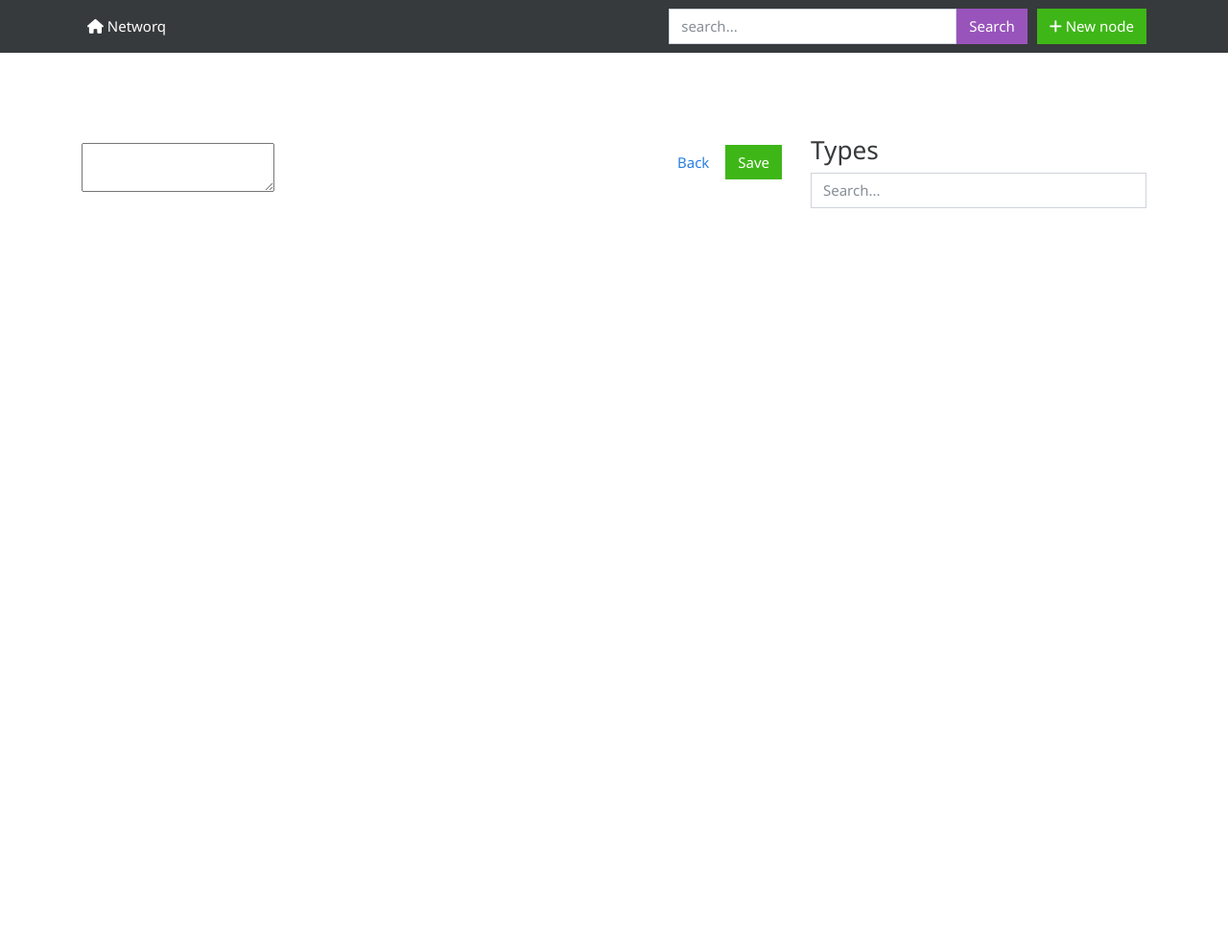
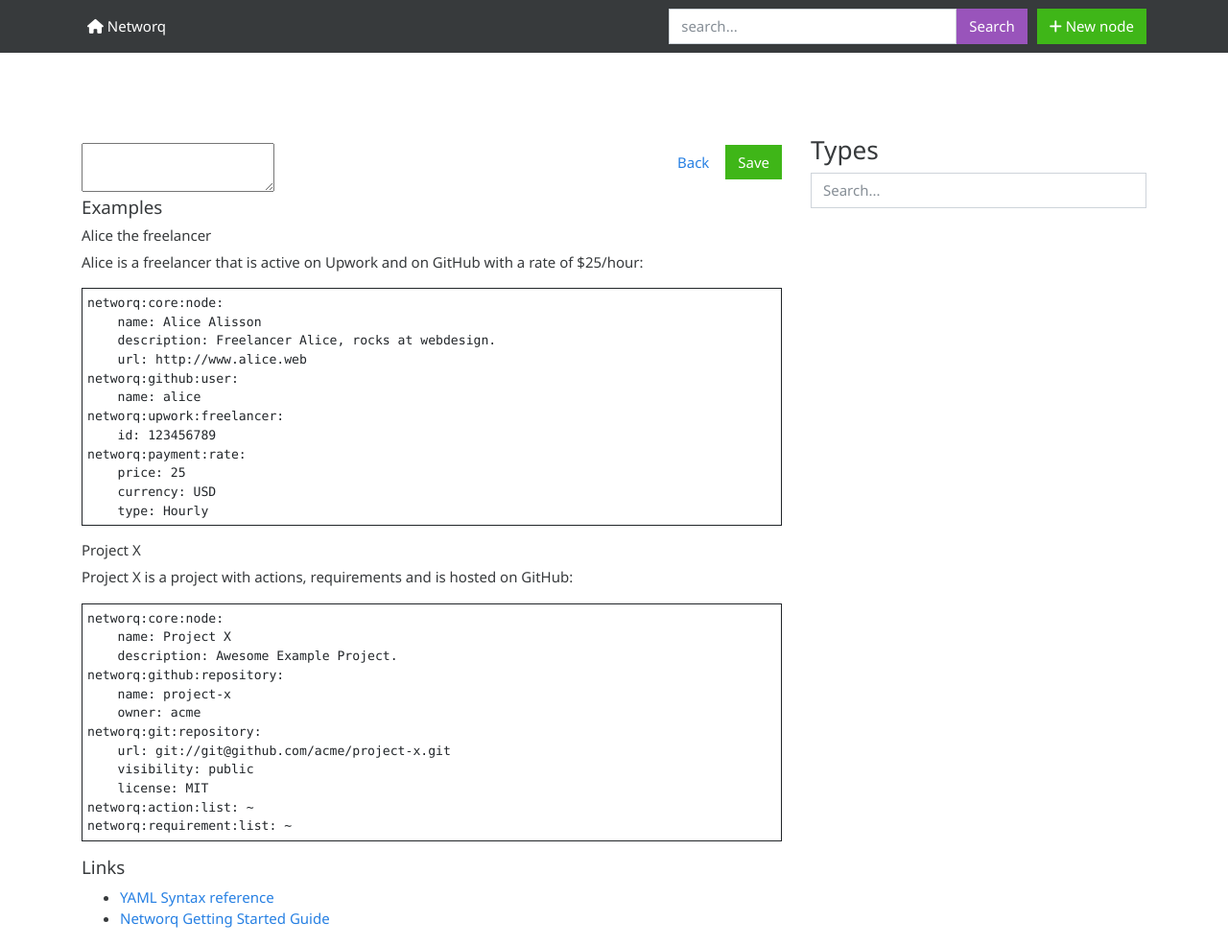
Before and after one commit to networq/networq-web, a Symfony app: template templates/node_yaml.html.twig in a window 1280 px wide. Shown: the whole page at 96% size. Before the commit the page ends 217 px from the top, so only its background shows below. Run offline with Twig, Linux system fonts and the light colour scheme; the template is opened without the code that fills it, so the values that code supplies are empty; some libraries are stand-ins or nearby versions.

Commit message:
Add examples during YAML editing

```diff
--- a/templates/node_yaml.html.twig
+++ b/templates/node_yaml.html.twig
@@ -11,6 +11,46 @@
           </div>
           <h1>{{ fqnn }}</h1>
           <textarea name="yaml" class="ace-editor" data-mode="yaml" data-lines="30">{{yaml}}</textarea>
+
+          <br />
+          <h5>Examples</h5>
+          <h6>Alice the freelancer</h6>
+          <p>Alice is a freelancer that is active on Upwork and on GitHub with a rate of $25/hour:</p>
+<pre style="border: 1px solid; padding: 5px;"><code>networq:core:node:
+    name: Alice Alisson
+    description: Freelancer Alice, rocks at webdesign.
+    url: http://www.alice.web
+networq:github:user:
+    name: alice
+networq:upwork:freelancer:
+    id: 123456789
+networq:payment:rate:
+    price: 25
+    currency: USD
+    type: Hourly
+</code></pre>
+
+          <h6>Project X</h6>
+          <p>Project X is a project with actions, requirements and is hosted on GitHub:</p>
+<pre style="border: 1px solid; padding: 5px;"><code>networq:core:node:
+    name: Project X
+    description: Awesome Example Project.
+networq:github:repository:
+    name: project-x
+    owner: acme
+networq:git:repository:
+    url: git://git@github.com/acme/project-x.git
+    visibility: public
+    license: MIT
+networq:action:list: ~
+networq:requirement:list: ~
+</code></pre>
+
+          <h5>Links</h5>
+          <ul>
+            <li><a target="_blank" href="http://yaml.org/start.html">YAML Syntax reference</a></li>
+            <li><a target="_blank" href="https://www.networq.io/getting-started">Networq Getting Started Guide</a></li>
+
         </div>
 
         <div class="col-md-4">
@@ -35,20 +75,22 @@
             <h4>{{ type.getFqtn() }}</h4>
             <p>This type defines the following fields:</p>
             <h5>Fields: {{ type.getFields()|length }}</h5>
-            <ul>
+            <ul class="list-unstyled">
             {% for field in type.getFields() %}
               <li>{{ field.getName() }} <code>{{ field.getType() }}</code></li>
             {% endfor %}
             </ul>
 
-            <h5>Example</h5>
-            <p>You can copy/paste the following example in your node to tag it as a <code>{{ type.getFqtn() }}</code>.</p>
+            <h5>Example snippet</h5>
+            <p>You can copy/paste the following example in your node to tag it as a <code>{{ type.getFqtn() }}</code>. Then change the values based on the node you are creating.</p>
 <pre style="border: 1px solid; padding: 5px;"><code>{{ type.getFqtn() }}:{% if (type.getFields()|length) ==0 %} ~{% endif %}
 
 {% for field in type.getFields() %}
-    {{ field.getName }}:
-{% endfor %}
-            </code></pre>
+    {{ field.getName }}: <i>change_me</i>
+{% endfor %}</code></pre>
+            <p>To only tag this node as a <code>{{ type.getFqtn() }}</code>, without entering any property values, simply add the following snippet to your node:</p>
+<pre style="border: 1px solid; padding: 5px;"><code>{{ type.getFqtn() }}: ~</code></pre>
+
 
 
             <a class="btn btn-primary" href="#" onclick="typeBack('{{ type.getFqtn()|replace(':','_') }}')">Back</a>
```
